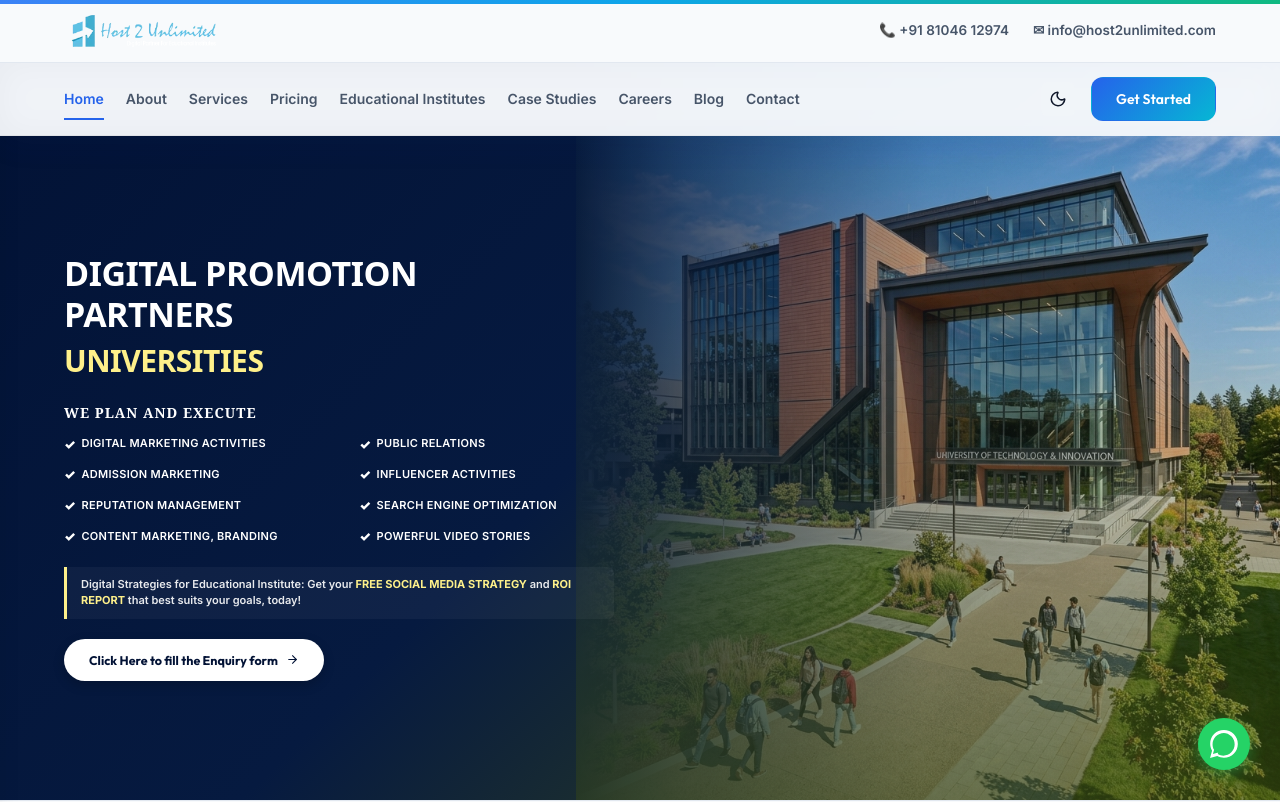
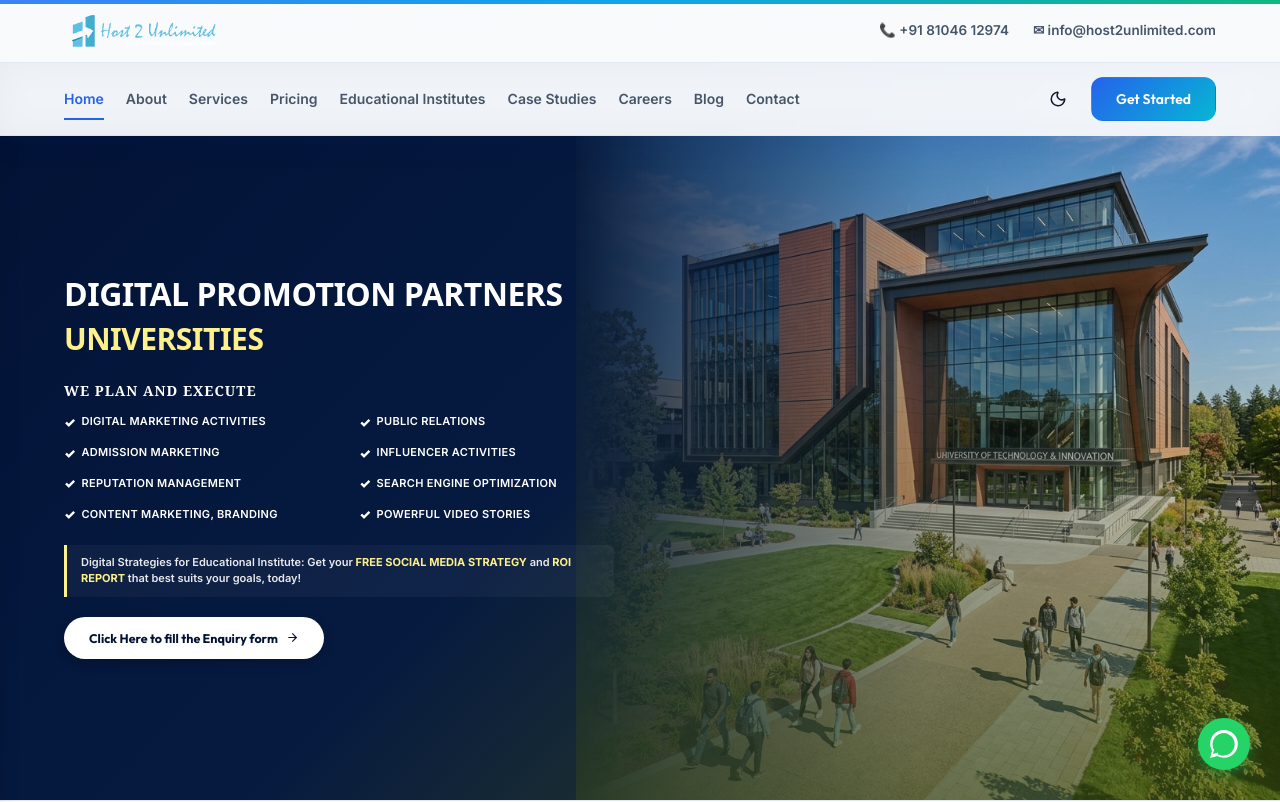
Before and after one commit to shrutijoshi14/host2unlimitedCMS, a React (Vite) app in the folder frontend/: page / in a window 1280 px wide. Shown: the top 802 px of the page. Built offline with nearby package versions, Linux system fonts and the light colour scheme; no server answers.

Commit message:
Changed home page of hero section left side

```diff
--- a/frontend/src/pages/Home.jsx
+++ b/frontend/src/pages/Home.jsx
@@ -405,7 +405,7 @@ const Home = () => {
         </div>
 
         <div className="container" style={{ position: 'relative', zIndex: 3 }}>
-          <div style={{ display: 'grid', gridTemplateColumns: '1.2fr 1fr', gap: '40px', alignItems: 'center' }} className="hero-grid">
+          <div style={{ display: 'grid', gridTemplateColumns: '1.7fr 0.9fr', gap: '30px', alignItems: 'center' }} className="hero-grid">
 
             {/* Hero Left Content */}
             <div style={{ textAlign: 'left', display: 'flex', flexDirection: 'column', gap: '15px' }}>
@@ -413,28 +413,17 @@ const Home = () => {
               {/* Huge Titles */}
               <div style={{ display: 'flex', flexDirection: 'column', gap: '2px', textAlign: 'left' }}>
                 <h1 style={{
-                  fontSize: '34px',
+                  fontSize: '32px',
                   fontWeight: 800,
                   lineHeight: 1.15,
                   margin: 0,
                   letterSpacing: '-0.5px',
                   color: '#ffffff',
                   fontFamily: 'system-ui, -apple-system, sans-serif',
-                  textAlign: 'left'
+                  textAlign: 'left',
+                  whiteSpace: 'nowrap'
                 }}>
-                  DIGITAL PROMOTION
-                </h1>
-                <h1 style={{
-                  fontSize: '34px',
-                  fontWeight: 800,
-                  lineHeight: 1.15,
-                  margin: 0,
-                  letterSpacing: '-0.5px',
-                  color: '#ffffff',
-                  fontFamily: 'system-ui, -apple-system, sans-serif',
-                  textAlign: 'left'
-                }}>
-                  PARTNERS
+                  DIGITAL PROMOTION PARTNERS
                 </h1>
 
                 <AnimatePresence mode="wait">
```
